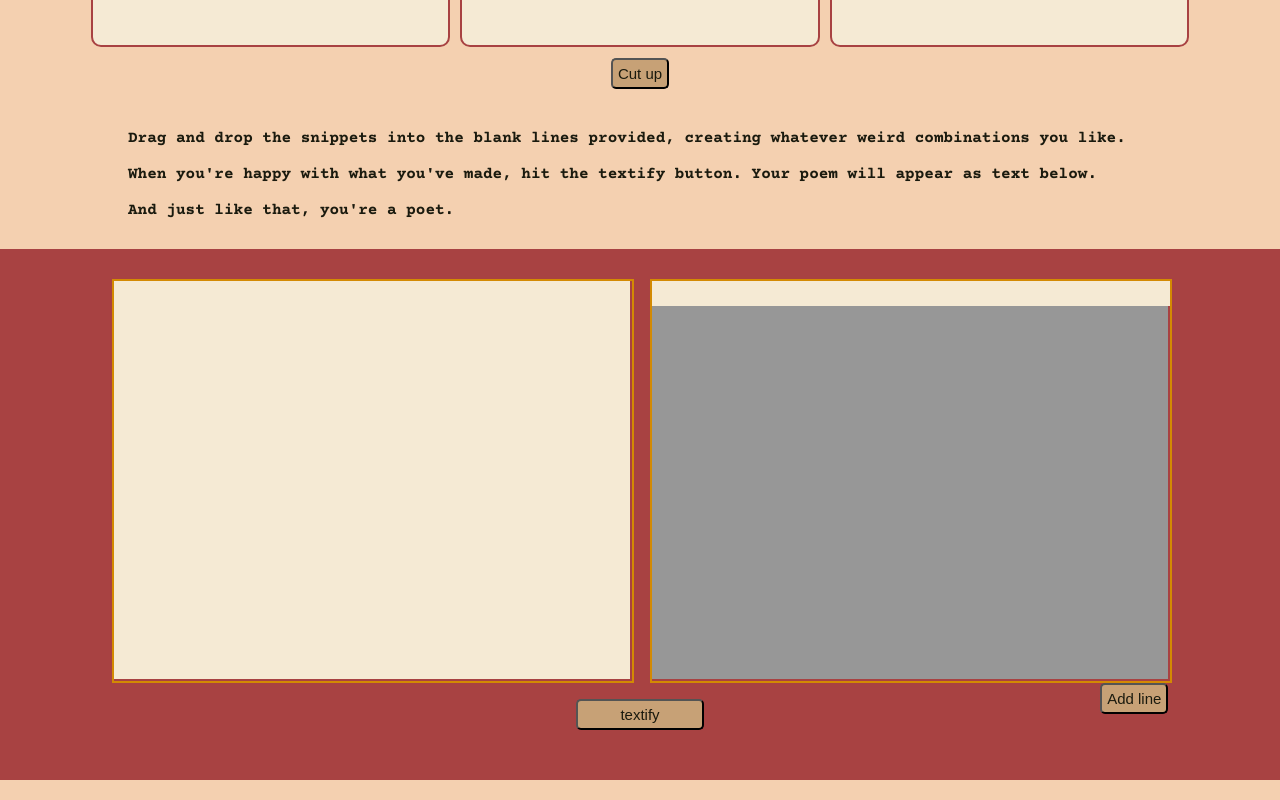
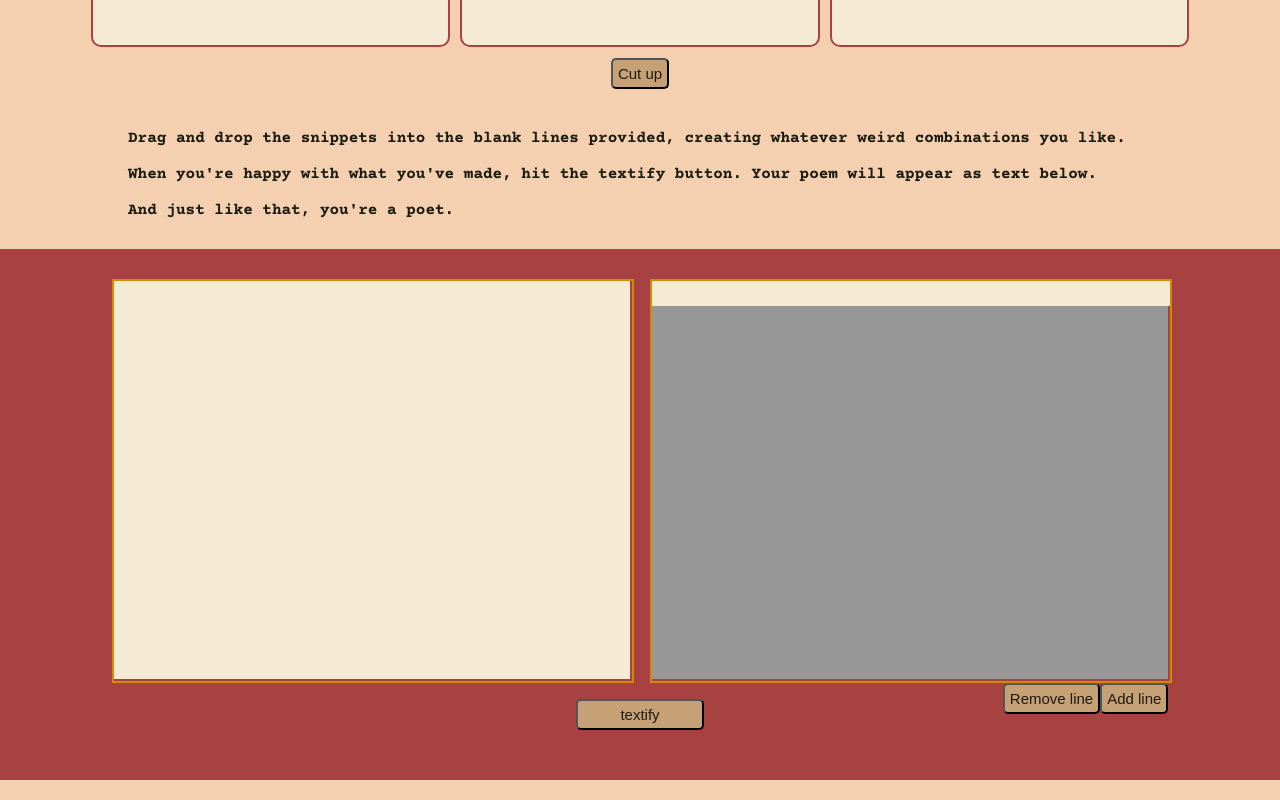
Before and after one commit to charlie-galb/cut-up, a React app: page / in a window 1280 px wide. Shown: the part 423-1223 px from the top of the page. Built offline with nearby package versions, Linux system fonts and the light colour scheme; a web font is replaced by a local one.

Commit message:
Add RemoveLineButton

```diff
--- a/src/components/WorkInProgress/WorkInProgress.tsx
+++ b/src/components/WorkInProgress/WorkInProgress.tsx
@@ -2,6 +2,7 @@ import React from 'react'
 
 import { Line } from "../Line/Line"
 import { AddLineButton } from "../AddLineButton/AddLineButton"
+import { RemoveLineButton } from "../RemoveLineButton/RemoveLineButton"
 
 import { chunkContainer } from "../../types/chunkContainer"
 
@@ -41,6 +42,11 @@ export const WorkInProgress = (props: Props) => {
                 chunkContainers={chunkContainers}
                 setChunkContainers={setChunkContainers}
                 setLineOrder={setLineOrder}/>
+            <RemoveLineButton
+                lineOrder={lineOrder}
+                chunkContainers={chunkContainers}
+                setChunkContainers={setChunkContainers}
+                setLineOrder={setLineOrder}/>
         </div>
     )
 }
```
